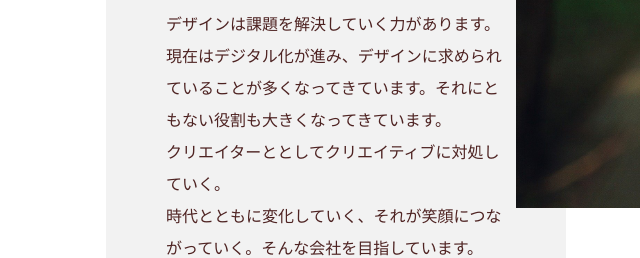
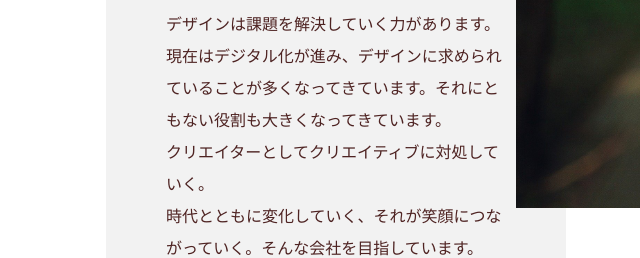
Before and after one commit to takatakatakatakataka/a, a plain HTML site: page about.html in a window 1280 px wide. Shown: the part 2441-2699 px from the top of the page, 64-704 px from the left. Drawn offline with nearby package versions, Linux system fonts and the light colour scheme.

Commit message:
Update about.html

```diff
--- a/about.html
+++ b/about.html
@@ -74,7 +74,7 @@
               <p class="business-text">根底にはデザインを通じて笑顔を増やすこと。</p>
               <p class="business-text">デザインは課題を解決していく力があります。</p>
               <p class="business-text">現在はデジタル化が進み、デザインに求められていることが多くなってきています。それにともない役割も大きくなってきています。</p>
-              <p class="business-text">クリエイターととしてクリエイティブに対処していく。</p>
+              <p class="business-text">クリエイターとしてクリエイティブに対処していく。</p>
               <p class="business-text">時代とともに変化していく、それが笑顔につながっていく。そんな会社を目指しています。</p>
             </div>
         </div>
```
